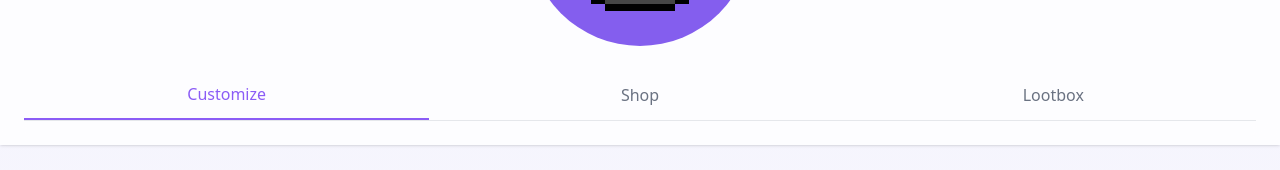
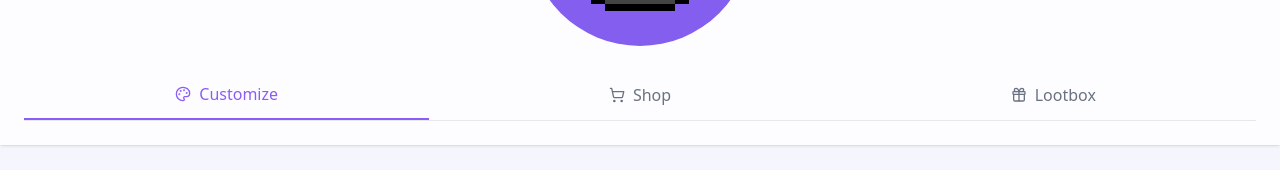
Before and after one commit to Rancie1/Accenture_Bootcamp, a React (Vite) app in the folder Frontend/koko-app/: page /mascot in a window 1280 px wide. Shown: the part 266-436 px from the top of the page. Built offline with nearby package versions, Linux system fonts and the light colour scheme.

Commit message:
Refactor Mascot component to use Lucide icons and improve button layout

```diff
--- a/Frontend/koko-app/src/pages/Mascot.jsx
+++ b/Frontend/koko-app/src/pages/Mascot.jsx
@@ -3,7 +3,6 @@ import { AppContext } from '../context/AppContext';
 import BottomNavigation from '../components/BottomNavigation';
 import LootboxAnimation from '../components/LootboxAnimation';
 import MascotPreview from '../components/MascotPreview';
-import { Flame } from 'lucide-react';
 import * as LucideIcons from 'lucide-react';
 
 /**
@@ -249,7 +248,7 @@ const Mascot = () => {
             <p className="text-xl font-bold text-primary">{xp} XP</p>
           </div>
           <div className="bg-primary/10 dark:bg-primary/20 px-4 py-2 rounded-full flex items-center gap-2">
-            <Flame className="text-primary" size={20} />
+            <LucideIcons.Flame className="text-primary" size={20} />
             <span className="text-primary font-medium">{streak} day streak</span>
           </div>
         </div>
@@ -267,33 +266,36 @@ const Mascot = () => {
         <div className="flex gap-2 border-b border-gray-200 dark:border-gray-700">
           <button
             onClick={() => setActiveTab('customize')}
-            className={`flex-1 py-3 font-medium transition-colors ${
+            className={`flex-1 py-3 font-medium transition-colors flex items-center justify-center gap-2 ${
               activeTab === 'customize'
                 ? 'text-primary border-b-2 border-primary'
                 : 'text-gray-500 dark:text-gray-400 hover:text-gray-700 dark:hover:text-gray-300'
             }`}
           >
-            Customize
+            <LucideIcons.Palette size={16} />
+            <span>Customize</span>
           </button>
           <button
             onClick={() => setActiveTab('shop')}
-            className={`flex-1 py-3 font-medium transition-colors ${
+            className={`flex-1 py-3 font-medium transition-colors flex items-center justify-center gap-2 ${
               activeTab === 'shop'
                 ? 'text-primary border-b-2 border-primary'
                 : 'text-gray-500 dark:text-gray-400 hover:text-gray-700 dark:hover:text-gray-300'
             }`}
           >
-            Shop
+            <LucideIcons.ShoppingCart size={16} />
+            <span>Shop</span>
           </button>
           <button
             onClick={() => setActiveTab('lootbox')}
-            className={`flex-1 py-3 font-medium transition-colors ${
+            className={`flex-1 py-3 font-medium transition-colors flex items-center justify-center gap-2 ${
               activeTab === 'lootbox'
                 ? 'text-primary border-b-2 border-primary'
                 : 'text-gray-500 dark:text-gray-400 hover:text-gray-700 dark:hover:text-gray-300'
             }`}
           >
-            Lootbox
+            <LucideIcons.Gift size={16} />
+            <span>Lootbox</span>
           </button>
         </div>
       </div>
```
Also changed, not shown: 1 other file (tests, documents, lock files or other folders).
